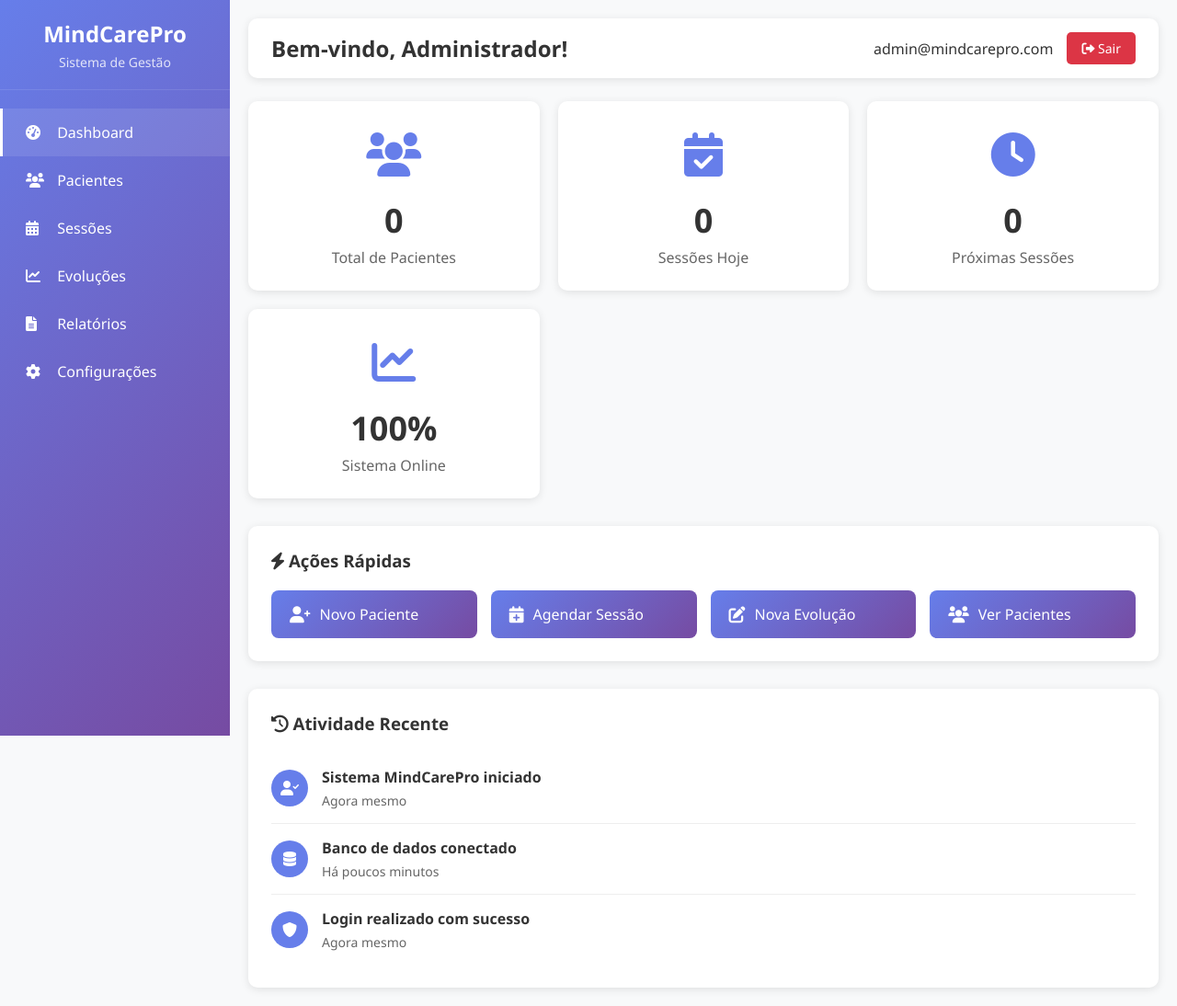
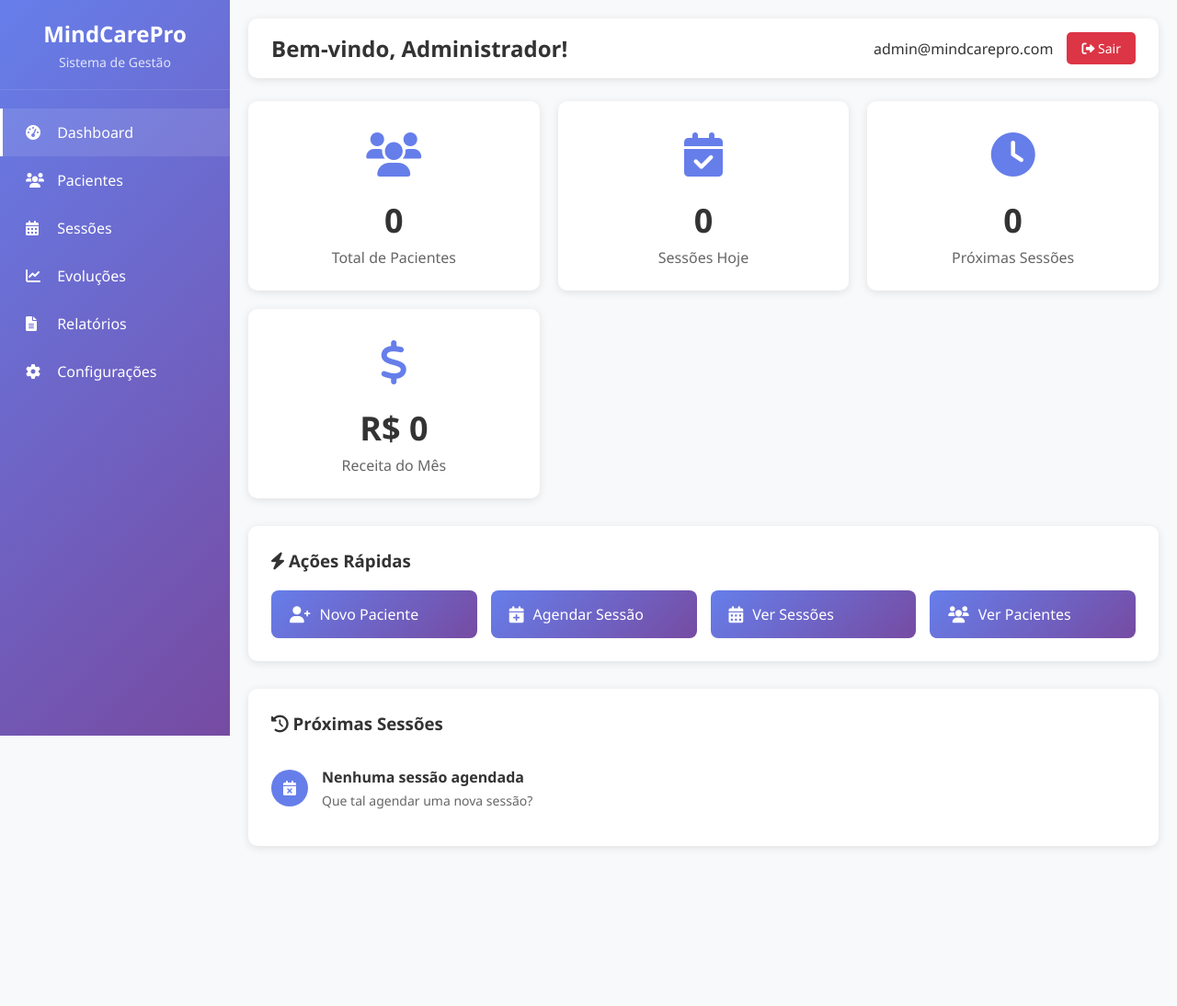
Before and after one commit to flavioricci-terser/mindcarepro-sistema, a Flask app: page /dashboard in a window 1280 px wide. Shown: the whole page at 92% size. After the commit the page ends 922 px from the top, so only its background shows below. Run offline with Flask 3, Linux system fonts and the light colour scheme; a user stored in the database is signed in; some libraries are stand-ins or nearby versions.

Commit message:
Update dashboard.html

```diff
--- a/templates/dashboard.html
+++ b/templates/dashboard.html
@@ -270,7 +270,7 @@
                 <i class="fas fa-users"></i>
                 Pacientes
             </a>
-            <a href="#" class="menu-item">
+            <a href="{{ url_for('sessoes') }}" class="menu-item">
                 <i class="fas fa-calendar-alt"></i>
                 Sessões
             </a>
@@ -329,10 +329,10 @@
 
             <div class="stat-card">
                 <div class="stat-icon">
-                    <i class="fas fa-chart-line"></i>
+                    <i class="fas fa-dollar-sign"></i>
                 </div>
-                <div class="stat-number">100%</div>
-                <div class="stat-label">Sistema Online</div>
+                <div class="stat-number">R$ {{ "%.0f"|format(receita_mes or 0) }}</div>
+                <div class="stat-label">Receita do Mês</div>
             </div>
         </div>
 
@@ -343,13 +343,13 @@
                     <i class="fas fa-user-plus"></i>
                     Novo Paciente
                 </a>
-                <a href="#" class="action-btn">
+                <a href="{{ url_for('nova_sessao') }}" class="action-btn">
                     <i class="fas fa-calendar-plus"></i>
                     Agendar Sessão
                 </a>
-                <a href="#" class="action-btn">
-                    <i class="fas fa-edit"></i>
-                    Nova Evolução
+                <a href="{{ url_for('sessoes') }}" class="action-btn">
+                    <i class="fas fa-calendar-alt"></i>
+                    Ver Sessões
                 </a>
                 <a href="{{ url_for('pacientes') }}" class="action-btn">
                     <i class="fas fa-users"></i>
@@ -359,34 +359,30 @@
         </div>
 
         <div class="recent-activity">
-            <h3><i class="fas fa-history"></i> Atividade Recente</h3>
+            <h3><i class="fas fa-history"></i> Próximas Sessões</h3>
+            {% if proximas_sessoes %}
+                {% for sessao in proximas_sessoes %}
                 <div class="activity-item">
                     <div class="activity-icon">
-                    <i class="fas fa-user-check"></i>
+                        <i class="fas fa-calendar-check"></i>
                     </div>
                     <div class="activity-content">
-                    <div class="activity-title">Sistema MindCarePro iniciado</div>
-                    <div class="activity-time">Agora mesmo</div>
+                        <div class="activity-title">{{ sessao.paciente.nome }}</div>
+                        <div class="activity-time">{{ sessao.data_sessao.strftime('%d/%m/%Y às %H:%M') }}</div>
                     </div>
                 </div>
+                {% endfor %}
+            {% else %}
                 <div class="activity-item">
                     <div class="activity-icon">
-                    <i class="fas fa-database"></i>
+                        <i class="fas fa-calendar-times"></i>
                     </div>
                     <div class="activity-content">
-                    <div class="activity-title">Banco de dados conectado</div>
-                    <div class="activity-time">Há poucos minutos</div>
+                        <div class="activity-title">Nenhuma sessão agendada</div>
+                        <div class="activity-time">Que tal agendar uma nova sessão?</div>
                     </div>
                 </div>
-            <div class="activity-item">
-                <div class="activity-icon">
-                    <i class="fas fa-shield-alt"></i>
-                </div>
-                <div class="activity-content">
-                    <div class="activity-title">Login realizado com sucesso</div>
-                    <div class="activity-time">Agora mesmo</div>
-                </div>
-            </div>
+            {% endif %}
         </div>
     </div>
 </body>
```
Lines whose indentation alone changed are shown as unchanged.
